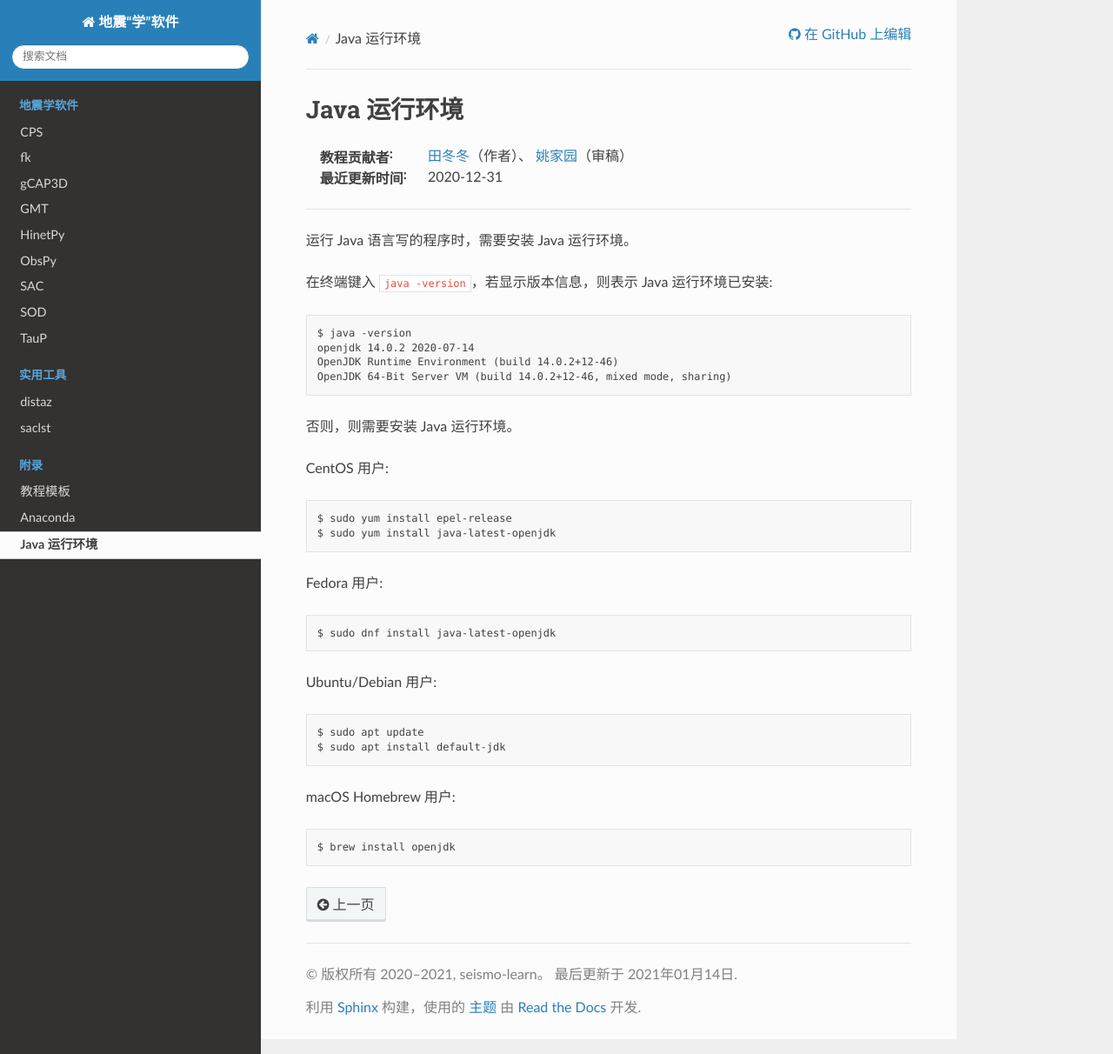
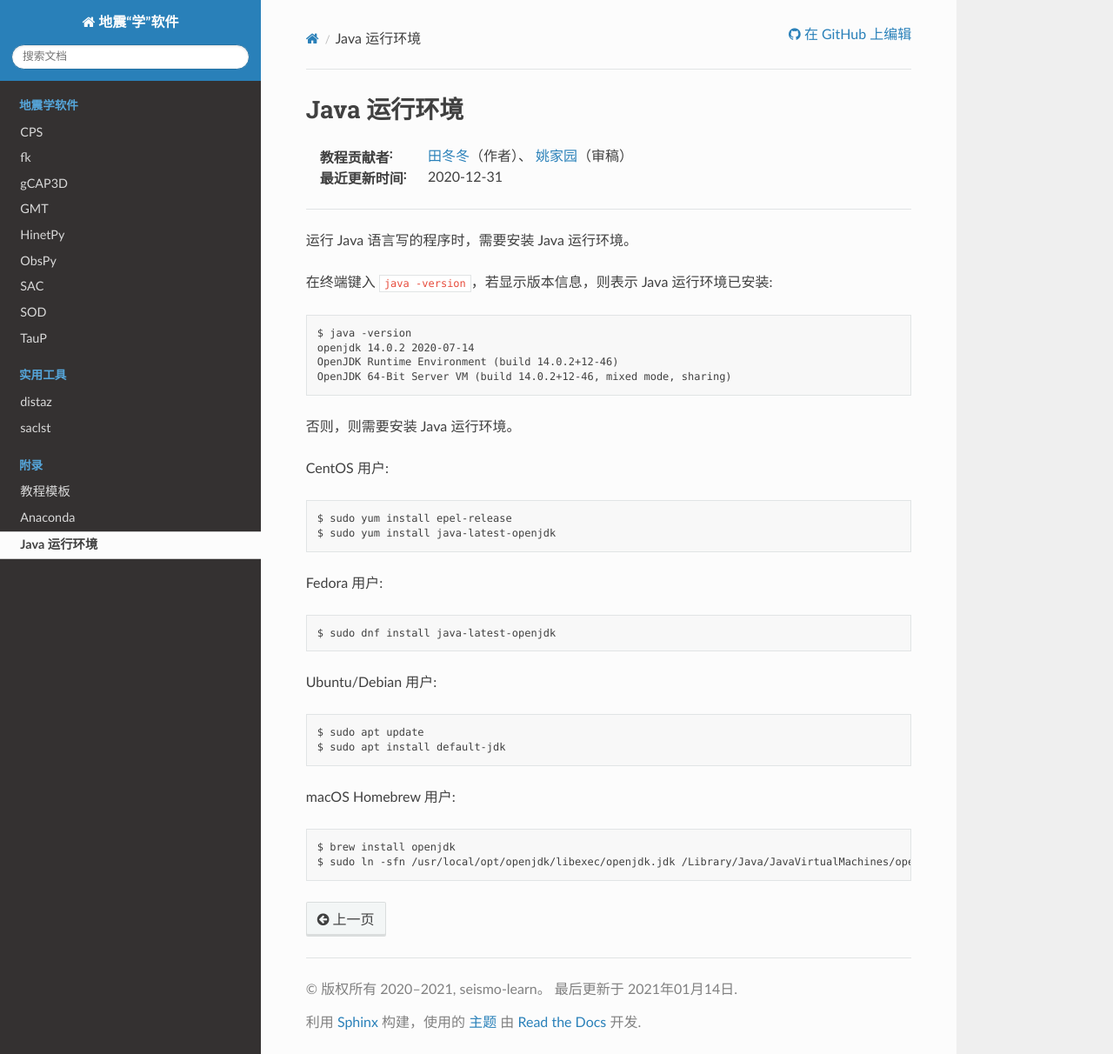
Before and after one commit to seismo-learn/software, a Sphinx documentation site: the page built from source/java/index.rst, in a window 1280 px wide and 1212 px high. Shown: the whole window at 87% size. Built offline with Sphinx 7.4.7 and the Read the Docs theme 2.0.0, drawn with Linux system fonts in a browser that asks for light colours.

Commit message:
Java: Update install instructions for openjdk

```diff
--- a/source/java/index.rst
+++ b/source/java/index.rst
@@ -35,3 +35,4 @@
 macOS Homebrew 用户::
 
     $ brew install openjdk
+    $ sudo ln -sfn /usr/local/opt/openjdk/libexec/openjdk.jdk /Library/Java/JavaVirtualMachines/openjdk.jdk
```
